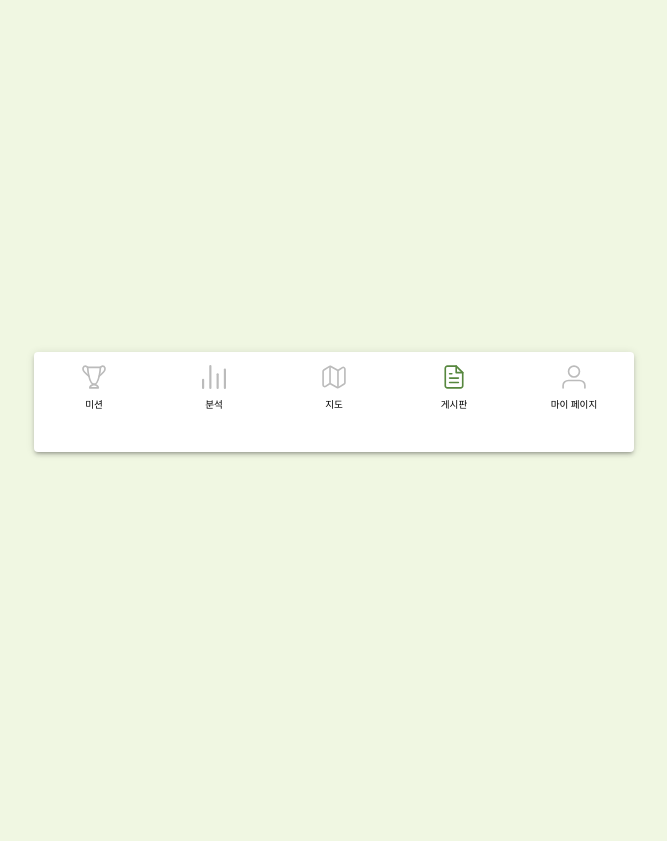
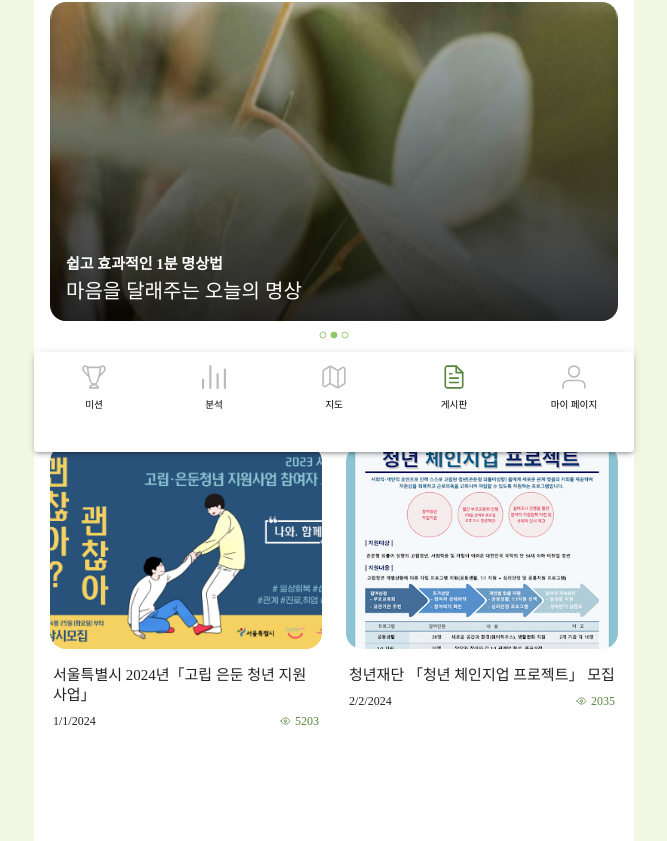
Before and after one commit to 9oormthon-univ/2024_DANPOON_TEAM_28_FE, a React (Vite) app: page /info in a window 1280 px wide. Shown: the part 348-1189 px from the top of the page, without its empty margins (306-973 px from the left). Before the commit the page ends 800 px from the top, so only its background shows below. Built offline with nearby package versions, Linux system fonts and the light colour scheme; a web font is replaced by a local one.

Commit message:
Feat : InfoPage UI 완성

```diff
--- a/src/Router.tsx
+++ b/src/Router.tsx
@@ -3,10 +3,10 @@ import {
     MissionPage,
     StatusPage,
     MapPage,
-    InfoPage,
     MyPage,
     NotFound,
 } from './pages';
+import InfoPage from './pages/info/InfoPage';
 import AlarmPage from './pages/alarm/AlarmPage';
 
 const router = createBrowserRouter([
--- a/src/pages/info/InfoCard.style.ts
+++ b/src/pages/info/InfoCard.style.ts
@@ -34,3 +34,12 @@ export const viewCountTextStyle: SxProps<Theme> = {
     alignItems: 'center',
     gap: '4px',
 };
+
+export const titleStyle: SxProps<Theme> = {
+    overflow: 'hidden',
+    textOverflow: 'ellipsis',
+    display: '-webkit-box',
+    WebkitBoxOrient: 'vertical',
+    WebkitLineClamp: 2,
+    wordBreak: 'break-word',
+}
--- a/src/pages/info/InfoCard.tsx
+++ b/src/pages/info/InfoCard.tsx
@@ -26,7 +26,7 @@ export default function InfoCard({
             />
 
             <CardContent sx={style.cardContentStyle}>
-                <Typography variant="body3Medium">
+                <Typography variant="body3Medium" sx={style.titleStyle}>
                     {title}
                 </Typography>
                 <Box sx={style.dateViewContainerStyle}>
--- a/src/pages/info/InfoCategoryTabs.tsx
+++ b/src/pages/info/InfoCategoryTabs.tsx
@@ -1,95 +1,47 @@
-import { useState } from 'react';
 import { Tabs, Tab, Box, Typography } from '@mui/material';
 import * as style from './InfoCategoryTabs.style';
-import InfoTabPanelContent from './InfoTabPanelContent';
-import InfoSortSelect from './InfoSortSelect';
 
-const tabLabels = [
-    '지원사업',
-    '마음챙김',
-    '위로의 글',
-    '생활습관',
-    '방문지 추천',
-];
-
-interface ITabPanelProps {
-    children?: React.ReactNode;
-    index: number;
-    value: number;
+interface IInfoCategoryTabsProps {
+    tabs: string[];
+    selectedTab: number;
+    onTabChange: (newTab: number) => void;
 }
 
-function TabPanel(props: ITabPanelProps) {
-    const { children, value, index, ...other } = props;
-
-    return (
-        <div
-            role='tabpanel'
-            hidden={value !== index}
-            id={`tabpanel-${index}`}
-            aria-labelledby={`tab-${index}`}
-            {...other}
-        >
-            {value === index && (
-                <Box sx={{ ...style.tabPanelStyle }}>{children}</Box>
-            )}
-        </div>
-    );
-}
-
-export default function InfoCategoryTabs() {
-    const [value, setValue] = useState(0);
-    const [sortOption, setSortOption] = useState<string>('latest');
-
-    const handleTabChange = (event: React.SyntheticEvent, newValue: number) => {
-        setValue(newValue);
-    };
-
-    const handleSortOptionChange = (option: string) => {
-        setSortOption(option);
-    };
-
+const InfoCategoryTabs = ({
+    tabs,
+    selectedTab,
+    onTabChange,
+}: IInfoCategoryTabsProps) => {
     return (
         <Box sx={style.containerStyle}>
             <Box sx={style.tabsStyle}>
                 <Tabs
-                    value={value}
+                    value={selectedTab}
                     variant='fullWidth'
-                    onChange={handleTabChange}
+                    onChange={(event, newTab) => onTabChange(newTab)}
                     aria-label='info tabs'
                 >
-                    {tabLabels.map((label, index) => (
+                    {tabs.map((tab: string, index: number) => (
                         <Tab
                             key={index}
                             label={
                                 <Typography
                                     sx={style.labelStyle}
                                     variant={
-                                        value === index
+                                        selectedTab === index
                                             ? 'body3SemiBold'
                                             : 'body3Regular'
                                     }
                                 >
-                                    {label}
+                                    {tab}
                                 </Typography>
                             }
                         />
                     ))}
                 </Tabs>
             </Box>
-
-            <InfoSortSelect
-                sortOption={sortOption}
-                onSortChange={handleSortOptionChange}
-            />
-
-            {tabLabels.map((label, index) => (
-                <TabPanel key={index} value={value} index={index}>
-                    <InfoTabPanelContent
-                        category={label}
-                        sortOption={sortOption}
-                    />
-                </TabPanel>
-            ))}
         </Box>
     );
-}
+};
+
+export default InfoCategoryTabs;
--- a/src/pages/info/InfoSortSelect.style.ts
+++ b/src/pages/info/InfoSortSelect.style.ts
@@ -3,13 +3,15 @@ import { SxProps } from '@mui/material';
 export const selectContainerStyle: SxProps = {
     display: 'flex',
     justifyContent: 'flex-end',
-    midWidth: 120,
+    width: '100%',
+    marginLeft: 'auto',
+    alignItems: 'center',
+    minWidth: 120,
 };
 
 export const selectStyles: SxProps = {
     border: 'none',
     boxShadow: 'none',
-    display: 'flex-end',
     typography: 'body3Medium',
     gap:'8px',
     '.MuiOutlinedInput-notchedOutline': { border: 0 },
--- a/src/pages/info/InfoSortSelect.tsx
+++ b/src/pages/info/InfoSortSelect.tsx
@@ -4,20 +4,20 @@ import Select, { SelectChangeEvent } from '@mui/material/Select';
 import * as style from './InfoSortSelect.style';
 import { ChevronDownIcon } from '@/components/Icons';
 
-export default function InfoSortSelect() {
-    const [value, setValue] = useState('최신순');
+interface IInfoSortSelectProps{
+    sortOption: string;
+    onSortChange: (option:string) => void;
+}
+
+export default function InfoSortSelect({ sortOption, onSortChange }: IInfoSortSelectProps) {
     const [open, setOpen] = useState(false);
-
-    const handleChange = (event: SelectChangeEvent) => {
-        setValue(event.target.value as string);
-    };
 
     return (
         <Box sx={style.selectContainerStyle}>
             <FormControl variant='outlined' sx={style.formControlStyles}>
                 <Select
-                    value={value}
-                    onChange={handleChange}
+                    value={sortOption}
+                    onChange={(e) => onSortChange(e.target.value)}
                     sx={{
                         ...style.selectStyles,
                         '& .MuiSelect-icon': {
@@ -32,10 +32,10 @@ export default function InfoSortSelect() {
                     onClose={() => setOpen(false)}
                     IconComponent={ChevronDownIcon}
                 >
-                    <MenuItem value='최신순' sx={{ typography: 'body3Medium' }}>
+                    <MenuItem value='latest' sx={{ typography: 'body3Medium' }}>
                         최신순
                     </MenuItem>
-                    <MenuItem value='인기순' sx={{ typography: 'body3Medium' }}>
+                    <MenuItem value='popular' sx={{ typography: 'body3Medium' }}>
                         인기순
                     </MenuItem>
                 </Select>
```
